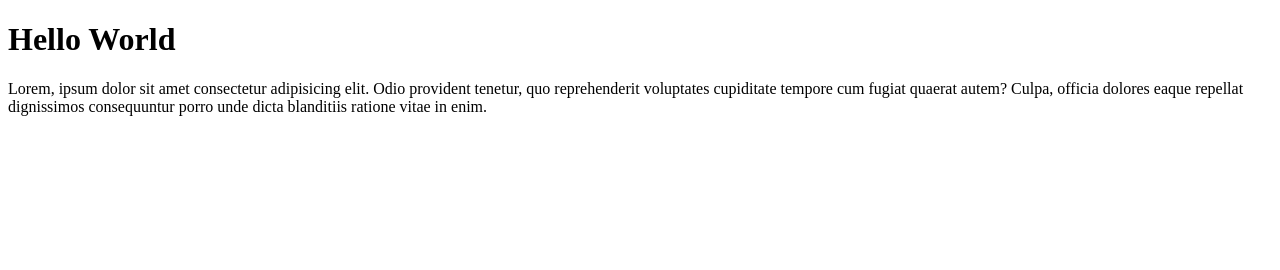
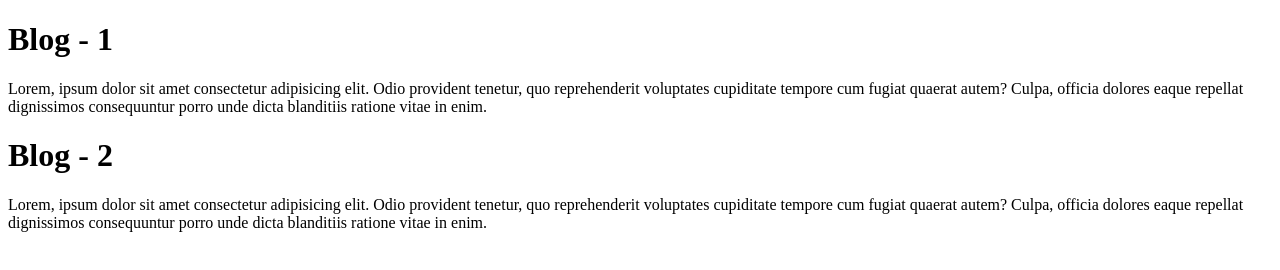
Before and after one commit to Riyaz-khan-shuvo/git-practice-two, a plain HTML site: page index.html in a window 1280 px wide. Drawn offline with Linux system fonts and the light colour scheme.

Commit message:
blog has been added

```diff
--- a/index.html
+++ b/index.html
@@ -9,9 +9,17 @@
 </head>
 
 <body>
-    <h1>Hello World</h1>
+    <h1>Blog - 1</h1>
     <p>
-        Lorem, ipsum dolor sit amet consectetur adipisicing elit. Odio provident tenetur, quo reprehenderit voluptates cupiditate tempore cum fugiat quaerat autem? Culpa, officia dolores eaque repellat dignissimos consequuntur porro unde dicta blanditiis ratione vitae in enim.
+        Lorem, ipsum dolor sit amet consectetur adipisicing elit. Odio provident tenetur, quo reprehenderit voluptates
+        cupiditate tempore cum fugiat quaerat autem? Culpa, officia dolores eaque repellat dignissimos consequuntur
+        porro unde dicta blanditiis ratione vitae in enim.
+    </p>
+    <h1>Blog - 2</h1>
+    <p>
+        Lorem, ipsum dolor sit amet consectetur adipisicing elit. Odio provident tenetur, quo reprehenderit voluptates
+        cupiditate tempore cum fugiat quaerat autem? Culpa, officia dolores eaque repellat dignissimos consequuntur
+        porro unde dicta blanditiis ratione vitae in enim.
     </p>
 </body>
 
```
